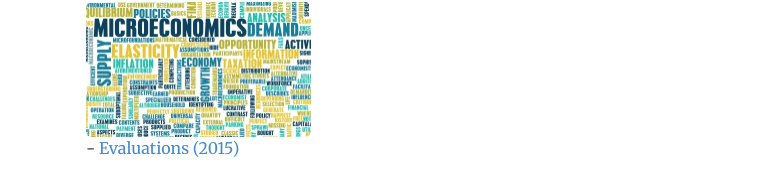
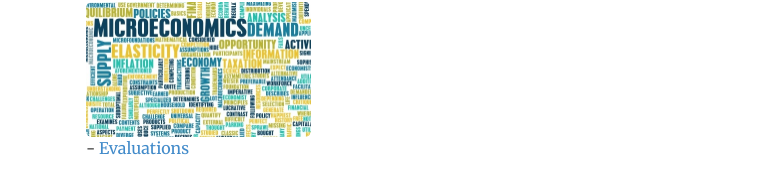
Before and after one commit to morihiroaki/morihiroaki.github.io, a Jekyll site: the page built from teaching.html, in a window 1280 px wide. Shown: the part 193-389 px from the top of the page, without its empty margins (264-1031 px from the left). Built offline with Jekyll 4.4.1, drawn with Linux system fonts in a browser that asks for light colours.

Commit message:
Update teaching.html

```diff
--- a/teaching.html
+++ b/teaching.html
@@ -12,7 +12,8 @@ description:
   <li><a target="_blank" href="/files/2151_2015S_syllabus.pdf" title="Syllabus">Intermediate Microeconomic Theory II</a></li>
   <br/>
       	<img  class="img-rounded" alt="Hiro Mori" src="files/micro_image.jpg" height="135" width="225">
-    <dd>- <a target="_blank" href="/files/2151_2015S_evaluation.pdf" title="Evaluations">Evaluations (2015)</a></dd>
+      	<br/>
+    <dd>- <a target="_blank" href="/files/2151_2015S_evaluation.pdf" title="Evaluations">Evaluations</a></dd>
 </ul>
 </div>
 </div>
```
